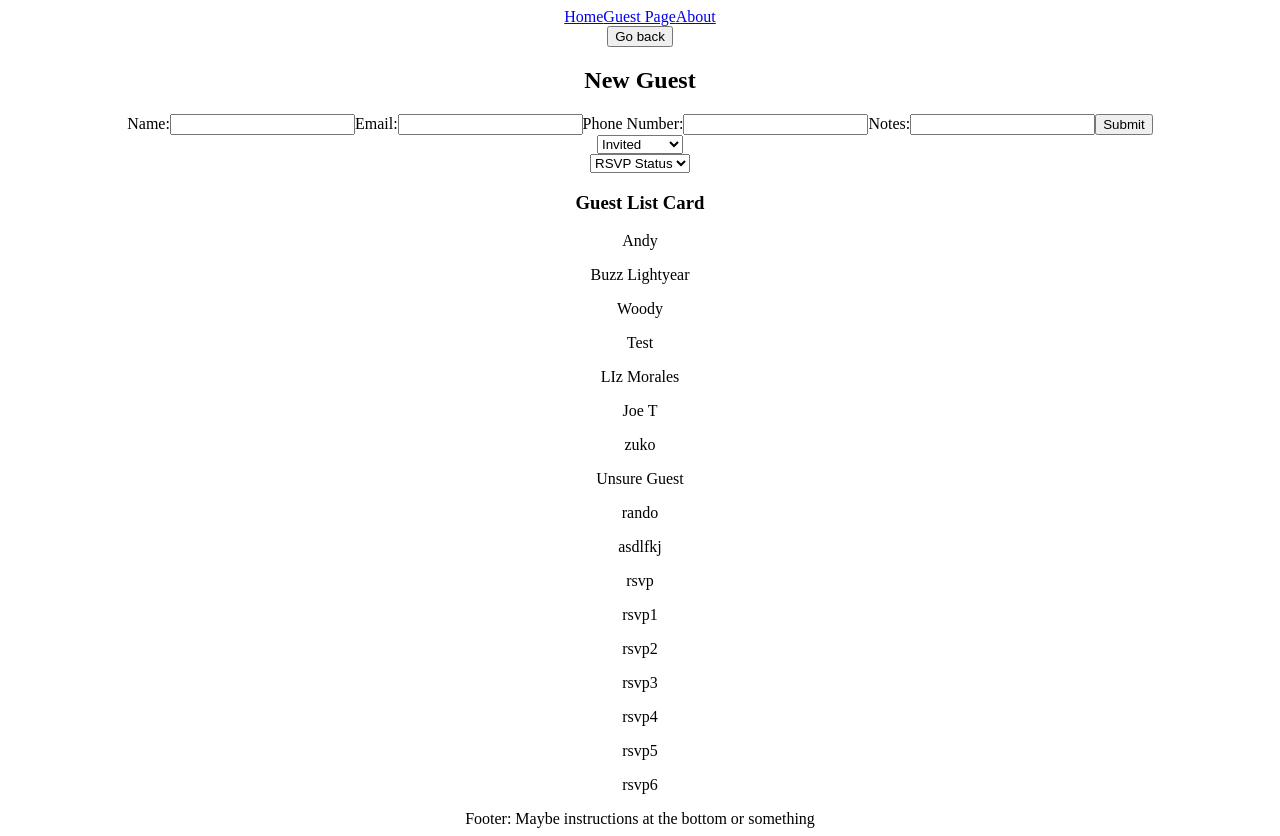
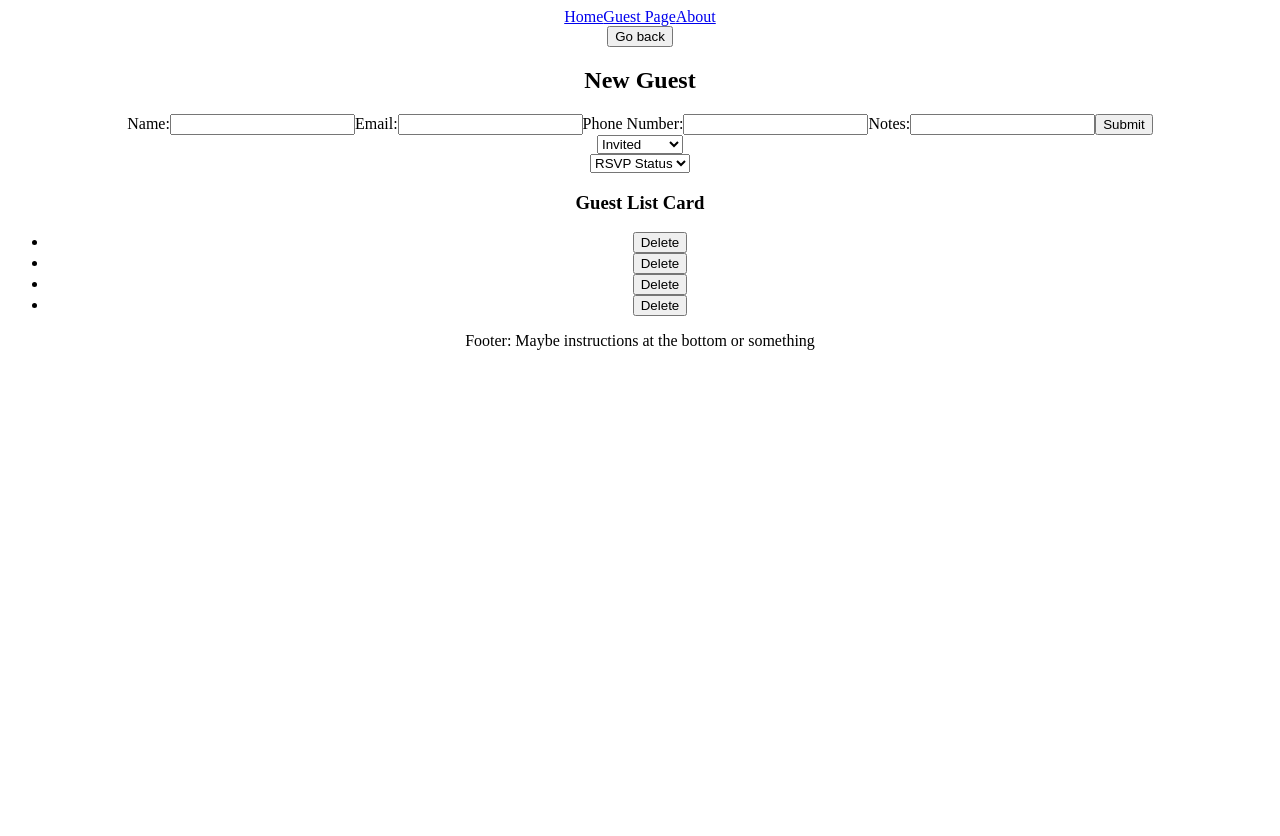
Before and after one commit to jsltran3/phase-2-project-wedding-seating, a React (Create React App) app in the folder my-app/: page /GuestPage in a window 1280 px wide. After the commit the page ends 800 px from the top, so only its background shows below. Built offline with nearby package versions, Linux system fonts and the light colour scheme; data requests are answered from the project's data file.

Commit message:
fixed attendence status not POSTing with userInput

```diff
--- a/my-app/db.json
+++ b/my-app/db.json
@@ -25,116 +25,12 @@
       "Notes": "The Isley Brothers - Shout"
     },
     {
-      "name": "Test",
-      "email": "blah@blah.com",
-      "phone": "234235",
-      "notes": "notes notes",
+      "name": "test",
+      "attendance": "Invited",
+      "email": "test",
+      "phone": "test",
+      "notes": "test",
       "id": 4
-    },
-    {
-      "name": "LIz Morales",
-      "email": "liz@liz.com",
-      "phone": "123535980",
-      "notes": "Partner",
-      "id": 5
-    },
-    {
-      "name": "Joe T",
-      "email": "joe@gmail.com",
-      "phone": "23598398",
-      "notes": "some guy",
-      "id": 6
-    },
-    {
-      "name": "",
-      "email": "",
-      "phone": "",
-      "notes": "",
-      "id": 7
-    },
-    {
-      "name": "zuko",
-      "email": "zuko@tran.com",
-      "phone": "35429354839",
-      "notes": "a dog",
-      "id": 8
-    },
-    {
-      "name": "Unsure Guest",
-      "email": "test@test.com",
-      "phone": "235315",
-      "notes": "category show up please",
-      "id": 9
-    },
-    {
-      "name": "rando",
-      "email": "email@email.com",
-      "phone": "2352135",
-      "notes": "35253",
-      "id": 10
-    },
-    {
-      "name": "asdlfkj",
-      "email": "alsdkjf",
-      "phone": "elakjd",
-      "notes": "alkdsjf",
-      "id": 11
-    },
-    {
-      "name": "rsvp",
-      "email": "kdjf@gmail.com",
-      "phone": "23549",
-      "notes": "dlkfjl",
-      "id": 12
-    },
-    {
-      "name": "rsvp1",
-      "email": "rsvp@gmail.com",
-      "phone": "asdf",
-      "notes": "",
-      "id": 13
-    },
-    {
-      "name": "rsvp2",
-      "email": "rsdklfj@gmail.com",
-      "phone": "",
-      "notes": "",
-      "id": 14
-    },
-    {
-      "name": "",
-      "email": "",
-      "phone": "",
-      "notes": "",
-      "id": 15
-    },
-    {
-      "name": "rsvp3",
-      "email": "",
-      "phone": "",
-      "notes": "",
-      "id": 16
-    },
-    {
-      "name": "rsvp4",
-      "email": "",
-      "phone": "",
-      "notes": "",
-      "id": 17
-    },
-    {
-      "name": "rsvp5",
-      "email": "",
-      "phone": "",
-      "notes": "",
-      "id": 18
-    },
-    {
-      "name": "rsvp6",
-      "email": "",
-      "phone": "",
-      "notes": "",
-      "id": 19
     }
   ]
 }
--- a/my-app/src/App.js
+++ b/my-app/src/App.js
@@ -1,9 +1,8 @@
-import React, { useState, useEffect } from "react";
+import React from "react";
 import './App.css';
 import NavBar from "./JS/NavBar";
 import GuestPage from "./JS/GuestPage.js";
 import Home from "./JS/Home"
-import CreateNewGuest from "./JS/CreateNewGuest";
 import { Route, Routes } from "react-router-dom";
 
 
@@ -14,7 +13,6 @@ function App() {
       <NavBar />
         <Routes>
           <Route path="/GuestPage" element={ <GuestPage/>} />
-
           <Route path="/" element={ <Home/> } />
         </Routes>
     </div>
--- a/my-app/src/JS/CreateNewGuest.js
+++ b/my-app/src/JS/CreateNewGuest.js
@@ -1,19 +1,20 @@
-import React, { useState } from "react";
+import React from "react";
 
-function CreateNewGuest({ onAddGuest, onAttendanceChange }) {
-	const [attendance, setAttendance] = useState("Invited")
-	const [formInput, setFormInput] = useState({
-		name:"",
-		email:"",
-		phone:"",
-		notes:""
-	})
-
+function CreateNewGuest({ onAddGuest, attendance, setAttendance, formInput, setFormInput  }) {
+	//define the defaults
+  // const [attendance, setAttendance] = useState("Invited");
+  // const [formInput, setFormInput] = useState({
+  //   name: "",
+  //   email: "",
+  //   phone: "",
+  //   notes: ""
+  // });
 
   function handleChange(event) {
     setFormInput({
       ...formInput,
-			[event.target.name]: event.target.value})
+      [event.target.name]: event.target.value
+    });
   }
 
   function handleRsvpChange(event) {
@@ -24,42 +25,12 @@ function CreateNewGuest({ onAddGuest, onAttendanceChange }) {
   function handleSubmit(event) {
     event.preventDefault();
 
-		onAddGuest(formInput)
-		onAttendanceChange(attendance)
-
-
-		setFormInput({
-			name:"",
-			attendance:"",
-			email:"",
-			phone:"",
-			notes:""
-		})
-
-
-
-		fetch("http://localhost:4000/weddingGuests", {
-			method: "POST",
-			headers: {
-				"Accept": "application/json",
-				"Content-Type": "application/json"
-			},
-			body: JSON.stringify( formInput ),
-		})
-			.then((resp) => resp.json())
-			.then(newGuest => {
-				onAttendanceChange(attendance)
-				onAddGuest(newGuest)
-			})
+		onAddGuest(event)
   }
 
   return (
-
     <div>
-
-			<button type="button">
-				Go back
-			</button>
+      <button type="button">Go back</button>
       <h2>New Guest</h2>
       <form onSubmit={handleSubmit}>
         <label>
@@ -101,18 +72,14 @@ function CreateNewGuest({ onAddGuest, onAttendanceChange }) {
         <button type="submit">Submit</button>
       </form>
 
-			<select
-				name="attendance"
-				value={attendance}
-				onChange={handleRsvpChange}
-			>
+      <select name="attendance" value={attendance} onChange={handleRsvpChange}>
         <option value="Not Invited">Not Invited</option>
         <option value="Invited">Invited</option>
         <option value="Attending">Attending</option>
         <option value="Declined">Declined</option>
       </select>
     </div>
-	)
+  );
 }
 
 export default CreateNewGuest;
--- a/my-app/src/JS/GuestPage.js
+++ b/my-app/src/JS/GuestPage.js
@@ -2,17 +2,18 @@ import React, { useEffect, useState } from "react";
 import GuestsFilter from "./GuestsFilter";
 import Guests from "./Guests";
 import CreateNewGuest from "./CreateNewGuest";
-import {
-	Route,
-	Routes,
-	NavLink,
-	Link,
-}
-	from "react-router-dom"
 
-function GuestList() {
+function GuestPage() {
 	const [guestList, setGuestList] = useState([]);
-	const [selectAttendance, setSelectAttendance] = useState("");
+	const [selectAttendance, setSelectAttendance] = useState("All");
+	const [attendance, setAttendance] = useState("Invited");
+	const [formInput, setFormInput] = useState({
+    name: "",
+    email: "",
+    phone: "",
+    notes: ""
+  });
+
 
 	useEffect(() => {
 		fetch("http://localhost:4000/weddingGuests")
@@ -37,10 +38,10 @@ function GuestList() {
 
 	function handleDeleteGuest(deletedGuest) {
 		const updatedGuests = guestList.filter((guest) => guest.id !== deletedGuest.id);
-		setGuestList(guestList);
+		setGuestList(updatedGuests);
 	}
 
-	function handleAddGuest(newguest) {
+	function handleSetGuest(newguest) {
 		setGuestList([...guestList, newguest]);
 	};
 
@@ -51,16 +52,42 @@ function GuestList() {
 		return guest.setSelectAttendance === selectAttendance;
 	}));
 
+	function handleAddGuest(guest) {
+
+		const newGuestInfo = ({
+			name: formInput.name,
+			attendance: attendance,
+			email: formInput.email,
+			phone: formInput.phone,
+			notes: formInput.notes
+		})
+
+		fetch("http://localhost:4000/weddingGuests", {
+			method: "POST",
+			headers: {
+				"Content-Type": "application/json"
+			},
+			body: JSON.stringify( newGuestInfo )
+		})
+			.then((resp) => resp.json())
+			.then((guest) => {
+				const newGuest = [...guestList, guest];
+				handleSetGuest(newGuest);
+			});
+}
 
 
 	return (
 		<div>
 			<CreateNewGuest
 				onAddGuest={handleAddGuest}
-				onAttendanceChange={handleAttendanceChange}
+				attendance={attendance}
+				setAttendance={setAttendance}
+				formInput={formInput}
+				setFormInput={setFormInput}
 			/>
 			<GuestsFilter
-				attendance={selectAttendance}
+				selectAttendance={selectAttendance}
 				onAttendanceChange={handleAttendanceChange}
 			/>
 			<h3>Guest List Card</h3>
@@ -68,15 +95,17 @@ function GuestList() {
 				{guestsToDisplay.map((guest) => (
 					<Guests
 						key={guest.id}
-						guests={guestList}
+						guest={guestList}
 						onUpdateGuest={handleUpdateGuest}
 						onDeleteGuests={handleDeleteGuest}
+						formInput={formInput}
+
 					/>
 				))
 				}
 
 			</ul>
-			{guestList.map((guest) => {
+			{/* {guestList.map((guest) => {
 				console.log({ guest })
 				return (
 					<p key={guest.id}>
@@ -84,11 +113,11 @@ function GuestList() {
 
 					</p>
 				)
-			})}
+			})} */}
 			<footer>Footer: Maybe instructions at the bottom or something</footer>
 		</div>
 	)
 }
 
 
-export default GuestList;
+export default GuestPage;
--- a/my-app/src/JS/Guests.js
+++ b/my-app/src/JS/Guests.js
@@ -1,23 +1,21 @@
-import React, { useEffect } from "react";
+import React from "react";
 
-function Guests({ guests }) {
+function Guests({ guest, onDeleteGuests }) {
 
-  // const display = function displayGuest() {
-  //   console.log({guests})
-  // }
-  //needa know what page i'm on
-  useEffect(
-      () => {
-          console.log("This is the guest page")
-      }
-  );
+  function handleDeleteClick() {
+    fetch("http://localhost:4000/weddingGuests/${guest.id}", {
+      method: "DELETE",
+    })
+    .then((resp) => resp.json())
+    .then(() => onDeleteGuests(guest))
+  }
 
-  console.log("Component rendering");
   return (
       <div>
           <li>
-            <span>{guests.name}</span>
-            <span>{guests.attendance}</span>
+            <span>{guest.name}</span>
+            <span>{guest.attendance}</span>
+            <button onClick={handleDeleteClick}>Delete</button>
           </li>
       </div>
   )
--- a/my-app/src/JS/GuestsFilter.js
+++ b/my-app/src/JS/GuestsFilter.js
@@ -1,11 +1,11 @@
 import React from "react"
 
-function GuestsFilter({ attendance, onAttendanceChange }) {
+function GuestsFilter({ selectAttendance, onAttendanceChange }) {
     return (
         <div>
             <select
                 name="filter"
-                value={attendance}
+                value={selectAttendance}
                 onChange={(event) => onAttendanceChange(event.target.value)}
             >
                 <option value="All">RSVP Status</option>
```
Lines whose indentation alone changed are shown as unchanged.
